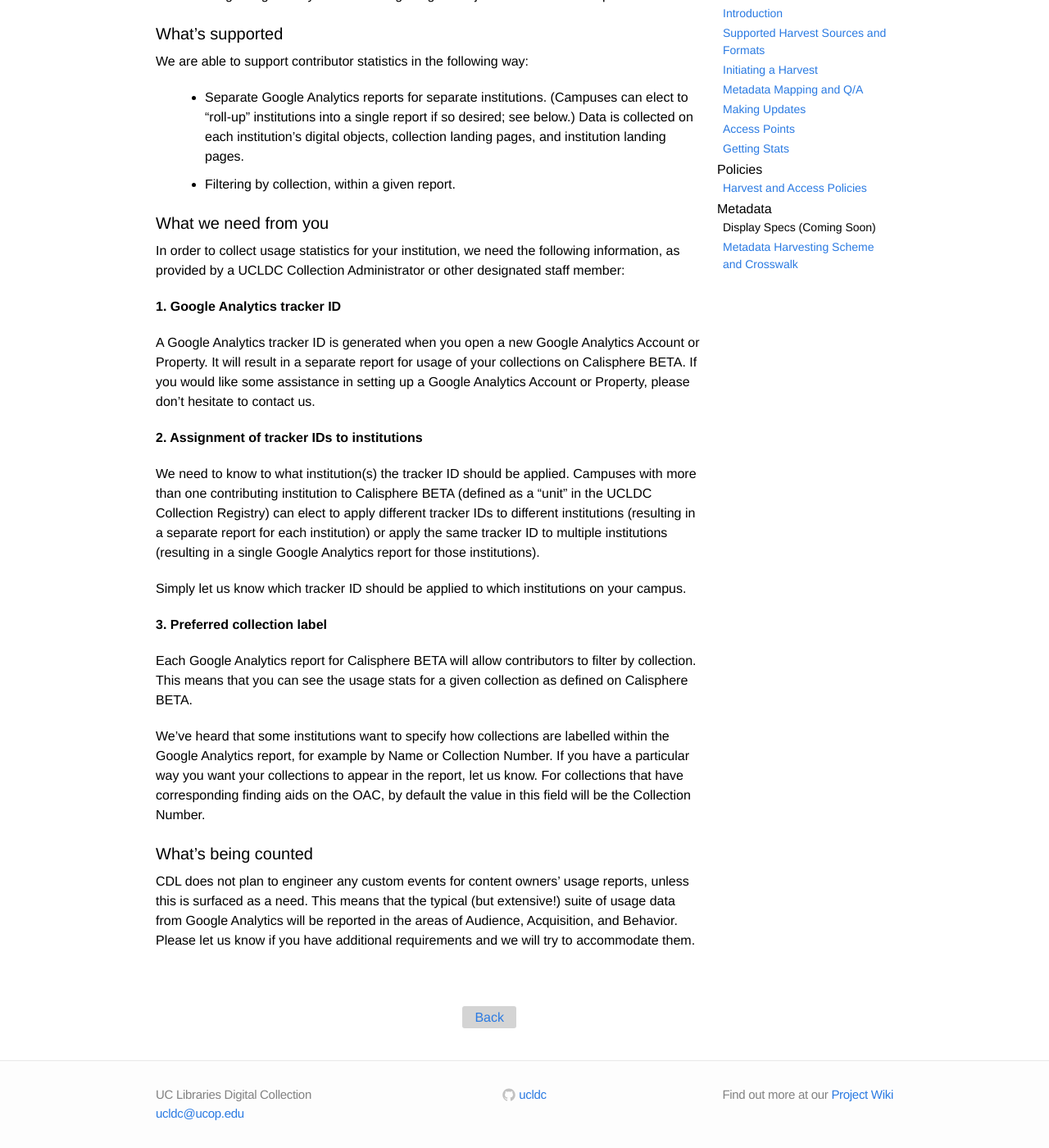
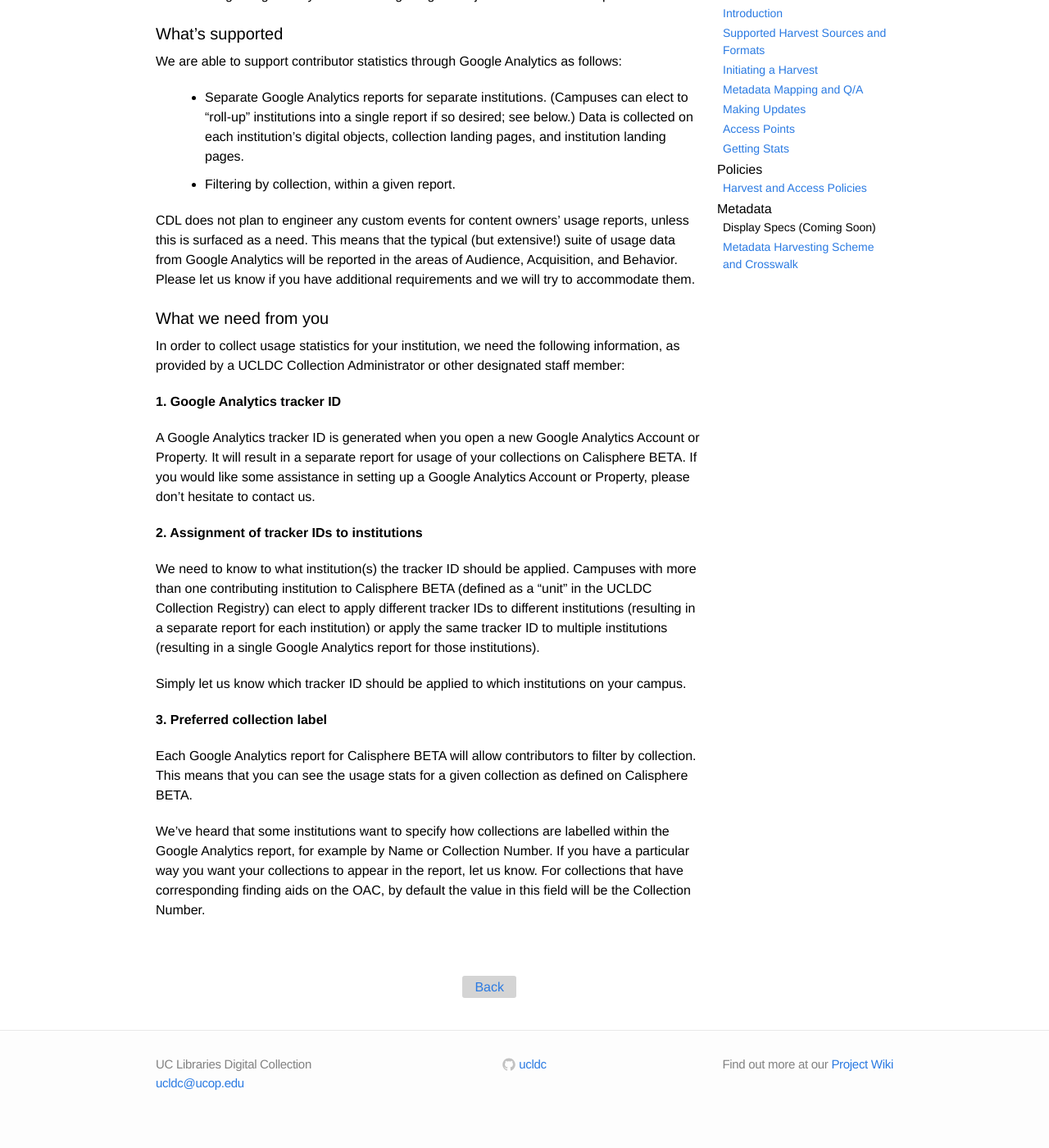
Before and after one commit to ucldc/ucldc-docs, a Jekyll site: the page built from docs/registry/stats.md, in a window 1280 px wide and 1400 px high, scrolled down 235 px. Shown: the whole window at 82% size. Built offline with Jekyll 4.4.1, drawn with Linux system fonts in a browser that asks for light colours; nearby versions of some CDN libraries; after the commit the page ends 1612 px from its top, so only the background shows below that; some of the changed lines change nothing that is shown.

Commit message:
Update stats.md

```diff
--- a/docs/registry/stats.md
+++ b/docs/registry/stats.md
@@ -8,10 +8,12 @@
 We are using Google Analytics for tracking usage of objects on the new Calisphere beta site.
 
 ##What's supported
-We are able to support contributor statistics in the following way:
+We are able to support contributor statistics through Google Analytics as follows:
 
 + Separate Google Analytics reports for separate institutions. (Campuses can elect to "roll-up" institutions into a single report if so desired; see below.) Data is collected on each institution's digital objects, collection landing pages, and institution landing pages.
 + Filtering by collection, within a given report.
+
+CDL does not plan to engineer any custom events for content owners’ usage reports, unless this is surfaced as a need. This means that the typical (but extensive!) suite of usage data from Google Analytics will be reported in the areas of Audience, Acquisition, and Behavior. Please let us know if you have additional requirements and we will try to accommodate them.
 
 ##What we need from you
 In order to collect usage statistics for your institution, we need the following information, as provided by a UCLDC Collection Administrator or other designated staff member:
@@ -31,6 +33,3 @@
 Each Google Analytics report for Calisphere BETA will allow contributors to filter by collection. This means that you can see the usage stats for a given collection as defined on Calisphere BETA.
 
 We've heard that some institutions want to specify how collections are labelled within the Google Analytics report, for example by Name or Collection Number. If you have a particular way you want your collections to appear in the report, let us know. For collections that have corresponding finding aids on the OAC, by default the value in this field will be the Collection Number.
-
-##What's being counted
-CDL does not plan to engineer any custom events for content owners’ usage reports, unless this is surfaced as a need. This means that the typical (but extensive!) suite of usage data from Google Analytics will be reported in the areas of Audience, Acquisition, and Behavior. Please let us know if you have additional requirements and we will try to accommodate them.
```
